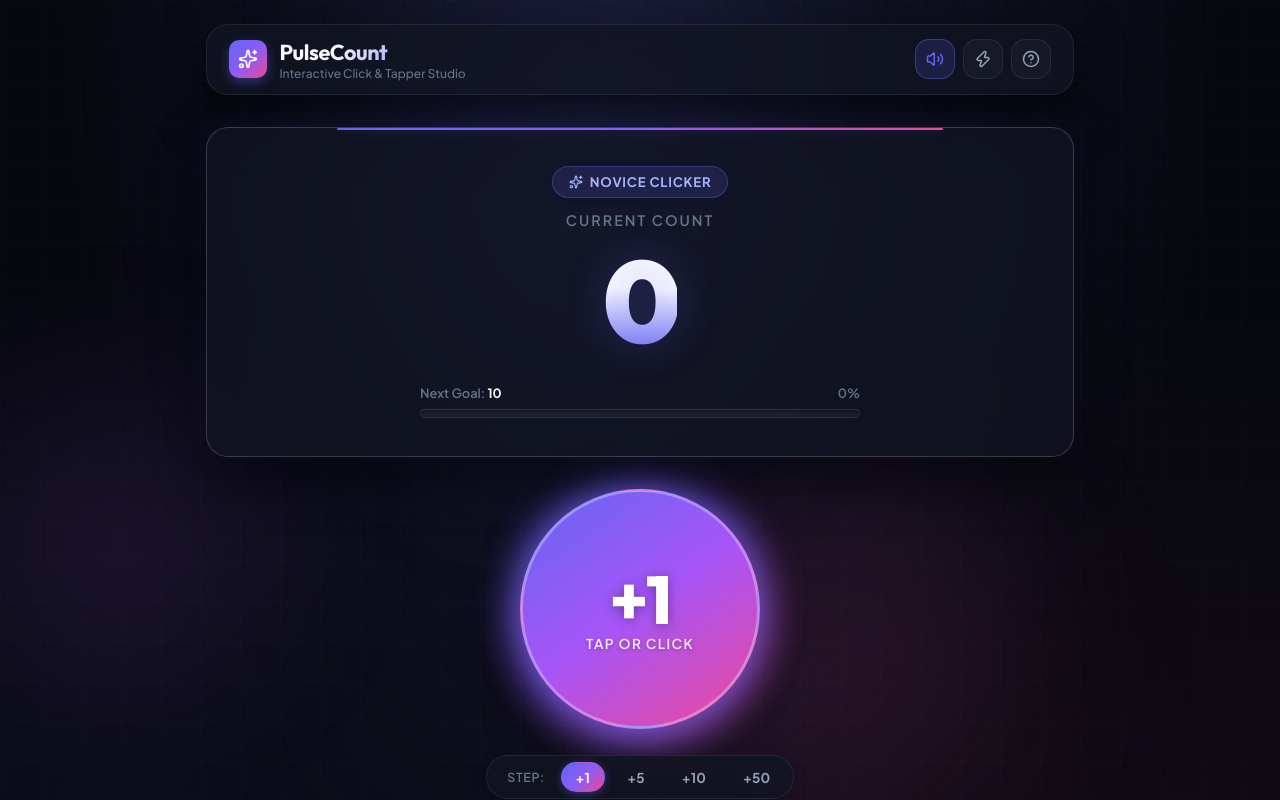
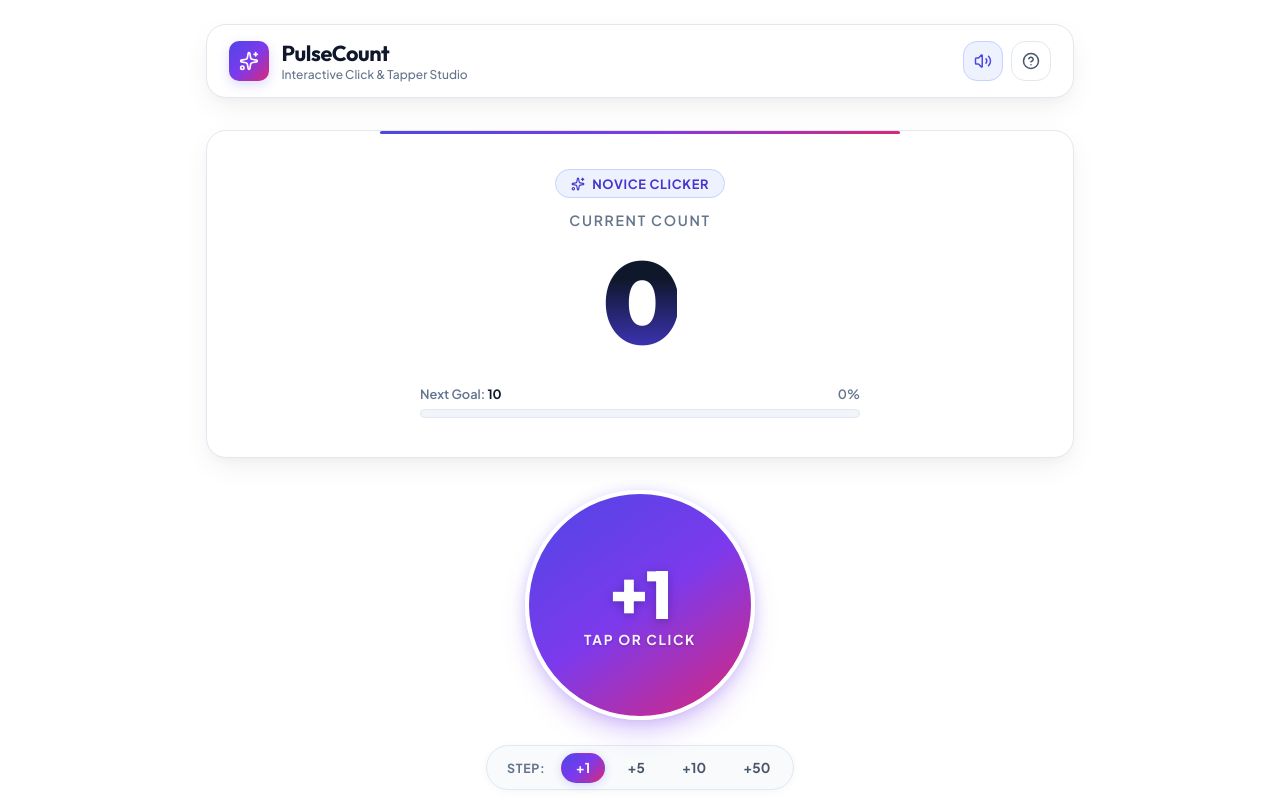
Before and after one commit to bharath-techcitta/jenkinstest, a React (Vite) app: page / in a window 1280 px wide. Shown: the top 800 px of the page. Built offline with nearby package versions, Linux system fonts and the light colour scheme.

Commit message:
style: remove all background decor and set clean plain white design

```diff
--- a/index.html
+++ b/index.html
@@ -6,12 +6,12 @@
     <meta name="viewport" content="width=device-width, initial-scale=1.0" />
     <title>PulseCount — Modern Click & Counter Studio</title>
     <meta name="description" content="A fast, interactive, and beautifully designed click counter with instant +1 reactions, sound effects, streaks, and analytics." />
-    <meta name="color-scheme" content="dark" />
+    <meta name="color-scheme" content="light" />
     <link rel="preconnect" href="https://fonts.googleapis.com">
     <link rel="preconnect" href="https://fonts.gstatic.com" crossorigin>
     <link href="https://fonts.googleapis.com/css2?family=Outfit:wght@300;400;500;600;700;800;900&family=Plus+Jakarta+Sans:wght@400;500;600;700&display=swap" rel="stylesheet">
   </head>
-  <body style="background-color: #07080f; margin: 0; color: #f8fafc;">
+  <body style="background-color: #ffffff; margin: 0; color: #0f172a;">
     <div id="root"></div>
     <script type="module" src="/src/main.jsx"></script>
   </body>
--- a/src/App.css
+++ b/src/App.css
@@ -1,4 +1,4 @@
-/* App Layout & Styling */
+/* App Layout & Styling - Clean Plain White Theme */
 .app-container {
   position: relative;
   z-index: 1;
@@ -9,6 +9,7 @@
   max-width: 900px;
   margin: 0 auto;
   width: 100%;
+  background-color: #ffffff;
 }
 
 /* Header */
@@ -16,12 +17,10 @@
   display: flex;
   align-items: center;
   justify-content: space-between;
-  padding: 0.8rem 1.4rem;
-  background: var(--bg-card);
+  padding: 0.9rem 1.4rem;
+  background: #ffffff;
   border: 1px solid var(--border-subtle);
   border-radius: var(--radius-lg);
-  backdrop-filter: blur(16px);
-  -webkit-backdrop-filter: blur(16px);
   box-shadow: var(--glass-shadow);
   margin-bottom: 2rem;
 }
@@ -33,8 +32,8 @@
 }
 
 .brand-icon {
-  width: 38px;
-  height: 38px;
+  width: 40px;
+  height: 40px;
   border-radius: 10px;
   background: var(--accent-gradient);
   display: flex;
@@ -49,9 +48,7 @@
   font-size: 1.35rem;
   font-weight: 700;
   letter-spacing: -0.02em;
-  background: linear-gradient(135deg, var(--text-primary) 30%, var(--accent-primary) 100%);
-  -webkit-background-clip: text;
-  -webkit-text-fill-color: transparent;
+  color: var(--text-primary);
 }
 
 .brand-subtitle {
@@ -74,7 +71,7 @@
   height: 40px;
   border-radius: var(--radius-md);
   border: 1px solid var(--border-subtle);
-  background: rgba(255, 255, 255, 0.03);
+  background: #ffffff;
   color: var(--text-secondary);
   transition: all 0.2s cubic-bezier(0.16, 1, 0.3, 1);
 }
@@ -82,13 +79,13 @@
 .icon-btn:hover {
   color: var(--text-primary);
   border-color: var(--border-bright);
-  background: var(--bg-card-hover);
+  background: var(--bg-secondary);
   transform: translateY(-2px);
 }
 
 .icon-btn.active {
   color: var(--accent-primary);
-  border-color: var(--accent-glow);
+  border-color: var(--badge-border);
   background: var(--badge-bg);
 }
 
@@ -109,12 +106,10 @@
   align-items: center;
   text-align: center;
   padding: 2.4rem 1.5rem;
-  background: var(--bg-card);
-  border: 1px solid var(--border-bright);
+  background: #ffffff;
+  border: 1px solid var(--border-subtle);
   border-radius: var(--radius-lg);
-  backdrop-filter: blur(24px);
-  -webkit-backdrop-filter: blur(24px);
-  box-shadow: var(--glass-shadow), 0 0 35px rgba(99, 102, 241, 0.1);
+  box-shadow: var(--glass-shadow);
   position: relative;
   overflow: hidden;
 }
@@ -123,35 +118,33 @@
   content: '';
   position: absolute;
   top: 0;
-  left: 15%;
-  right: 15%;
-  height: 2px;
+  left: 20%;
+  right: 20%;
+  height: 3px;
   background: var(--accent-gradient);
   border-radius: 9999px;
-  box-shadow: 0 0 12px var(--accent-glow);
 }
 
 .level-badge {
   display: inline-flex;
   align-items: center;
   gap: 0.45rem;
-  padding: 0.4rem 1rem;
+  padding: 0.35rem 0.95rem;
   background: var(--badge-bg);
   border: 1px solid var(--badge-border);
   border-radius: var(--radius-full);
   color: var(--badge-text);
-  font-size: 0.82rem;
+  font-size: 0.8rem;
   font-weight: 700;
   text-transform: uppercase;
-  letter-spacing: 0.06em;
+  letter-spacing: 0.05em;
   margin-bottom: 0.8rem;
-  box-shadow: 0 2px 10px rgba(0, 0, 0, 0.2);
 }
 
 .count-label {
-  font-size: 0.9rem;
+  font-size: 0.88rem;
   text-transform: uppercase;
-  letter-spacing: 0.14em;
+  letter-spacing: 0.12em;
   color: var(--text-muted);
   font-weight: 600;
   margin-bottom: 0.4rem;
@@ -171,15 +164,14 @@
   font-weight: 900;
   line-height: 1;
   letter-spacing: -0.04em;
-  background: linear-gradient(180deg, #ffffff 40%, var(--accent-primary) 100%);
+  background: linear-gradient(180deg, #0f172a 30%, #4338ca 100%);
   -webkit-background-clip: text;
   -webkit-text-fill-color: transparent;
   transition: transform 0.15s cubic-bezier(0.175, 0.885, 0.32, 1.275);
-  text-shadow: 0 0 40px rgba(99, 102, 241, 0.25);
 }
 
 .count-number.pulse {
-  transform: scale(1.1);
+  transform: scale(1.09);
 }
 
 /* Milestone Progress Bar */
@@ -207,11 +199,10 @@
 .progress-track {
   width: 100%;
   height: 9px;
-  background: rgba(255, 255, 255, 0.05);
+  background: #f1f5f9;
   border-radius: var(--radius-full);
   overflow: hidden;
   border: 1px solid var(--border-subtle);
-  box-shadow: inset 0 1px 3px rgba(0, 0, 0, 0.5);
 }
 
 .progress-fill {
@@ -219,7 +210,7 @@
   background: var(--accent-gradient);
   border-radius: var(--radius-full);
   transition: width 0.3s ease;
-  box-shadow: 0 0 12px var(--accent-glow);
+  box-shadow: 0 0 10px var(--accent-glow);
 }
 
 /* Giant Interactive Click Button */
@@ -233,8 +224,8 @@
 
 .big-click-btn {
   position: relative;
-  width: 240px;
-  height: 240px;
+  width: 230px;
+  height: 230px;
   border-radius: 50%;
   background: var(--btn-click-gradient);
   box-shadow: var(--btn-click-shadow);
@@ -248,35 +239,17 @@
   outline: none;
   -webkit-tap-highlight-color: transparent;
   user-select: none;
-  border: 3px solid rgba(255, 255, 255, 0.3);
-}
-
-.big-click-btn::before {
-  content: '';
-  position: absolute;
-  inset: -12px;
-  border-radius: 50%;
-  background: var(--accent-gradient);
-  opacity: 0.35;
-  filter: blur(16px);
-  z-index: -1;
-  animation: pulseGlow 4s ease-in-out infinite alternate;
-  transition: opacity 0.2s ease;
-}
-
-@keyframes pulseGlow {
-  0% { transform: scale(1); opacity: 0.3; }
-  100% { transform: scale(1.08); opacity: 0.55; }
+  border: 4px solid #ffffff;
 }
 
 .big-click-btn:hover {
-  transform: translateY(-5px) scale(1.04);
-  box-shadow: 0 20px 50px -6px rgba(139, 92, 246, 0.75), 0 0 35px rgba(99, 102, 241, 0.45);
+  transform: translateY(-4px) scale(1.03);
+  box-shadow: 0 18px 36px -6px rgba(124, 58, 237, 0.45), 0 0 18px rgba(79, 70, 229, 0.25);
 }
 
 .big-click-btn:active {
-  transform: translateY(3px) scale(0.94);
-  box-shadow: 0 6px 20px -4px rgba(139, 92, 246, 0.6);
+  transform: translateY(2px) scale(0.95);
+  box-shadow: 0 6px 16px -4px rgba(124, 58, 237, 0.35);
 }
 
 .btn-plus-icon {
@@ -284,18 +257,18 @@
   font-size: 4.2rem;
   font-weight: 800;
   line-height: 1;
-  text-shadow: 0 2px 12px rgba(0, 0, 0, 0.35);
+  text-shadow: 0 2px 10px rgba(0, 0, 0, 0.25);
   letter-spacing: -0.03em;
 }
 
 .btn-caption {
   font-size: 0.85rem;
-  font-weight: 600;
-  letter-spacing: 0.1em;
+  font-weight: 700;
+  letter-spacing: 0.12em;
   text-transform: uppercase;
-  opacity: 0.9;
+  opacity: 0.95;
   margin-top: 0.15rem;
-  text-shadow: 0 1px 4px rgba(0, 0, 0, 0.3);
+  text-shadow: 0 1px 3px rgba(0, 0, 0, 0.2);
 }
 
 /* Secondary Control Actions */
@@ -303,17 +276,16 @@
   display: flex;
   align-items: center;
   gap: 0.5rem;
-  background: var(--bg-card);
+  background: #f8fafc;
   padding: 0.4rem 0.5rem;
   border-radius: var(--radius-full);
   border: 1px solid var(--border-subtle);
-  backdrop-filter: blur(12px);
-  box-shadow: 0 4px 16px rgba(0, 0, 0, 0.15);
+  box-shadow: 0 2px 8px rgba(0, 0, 0, 0.04);
 }
 
 .step-label {
   font-size: 0.78rem;
-  font-weight: 600;
+  font-weight: 700;
   color: var(--text-muted);
   padding: 0 0.5rem 0 0.75rem;
   text-transform: uppercase;
@@ -332,7 +304,7 @@
 
 .step-chip:hover {
   color: var(--text-primary);
-  background: rgba(255, 255, 255, 0.05);
+  background: #ffffff;
 }
 
 .step-chip.active {
@@ -358,14 +330,15 @@
   font-weight: 600;
   transition: all 0.2s cubic-bezier(0.16, 1, 0.3, 1);
   border: 1px solid var(--border-subtle);
-  background: var(--bg-card);
+  background: #ffffff;
   color: var(--text-secondary);
+  box-shadow: 0 1px 3px rgba(0, 0, 0, 0.04);
 }
 
 .action-btn:hover {
   color: var(--text-primary);
   border-color: var(--border-bright);
-  background: var(--bg-card-hover);
+  background: var(--bg-secondary);
   transform: translateY(-2px);
 }
 
@@ -380,8 +353,8 @@
 }
 
 .action-btn.danger:hover {
-  background: rgba(239, 68, 68, 0.2);
-  color: #fff;
+  background: #fee2e2;
+  color: #b91c1c;
 }
 
 /* Stats Section Grid */
@@ -403,17 +376,16 @@
   align-items: center;
   gap: 1rem;
   padding: 1.1rem 1.25rem;
-  background: var(--bg-card);
+  background: #ffffff;
   border: 1px solid var(--border-subtle);
   border-radius: var(--radius-md);
-  backdrop-filter: blur(12px);
+  box-shadow: var(--glass-shadow);
   transition: all 0.2s ease;
 }
 
 .stat-card:hover {
   border-color: var(--border-bright);
   transform: translateY(-2px);
-  background: var(--bg-card-hover);
 }
 
 .stat-icon {
@@ -436,7 +408,7 @@
 .stat-value {
   font-family: var(--font-display);
   font-size: 1.35rem;
-  font-weight: 700;
+  font-weight: 800;
   color: var(--text-primary);
   line-height: 1.2;
 }
@@ -444,7 +416,7 @@
 .stat-label {
   font-size: 0.78rem;
   color: var(--text-muted);
-  font-weight: 500;
+  font-weight: 600;
   text-transform: uppercase;
   letter-spacing: 0.05em;
 }
@@ -465,29 +437,31 @@
   display: inline-flex;
   align-items: center;
   gap: 0.35rem;
-  padding: 0.3rem 0.8rem;
-  background: var(--bg-card);
+  padding: 0.35rem 0.85rem;
+  background: #f8fafc;
   border: 1px solid var(--border-subtle);
   border-radius: var(--radius-full);
   font-size: 0.75rem;
+  color: var(--text-secondary);
 }
 
 .key-kbd {
-  background: rgba(255, 255, 255, 0.1);
-  padding: 0.1rem 0.35rem;
+  background: #e2e8f0;
+  padding: 0.1rem 0.38rem;
   border-radius: 4px;
-  border: 1px solid var(--border-subtle);
+  border: 1px solid #cbd5e1;
   font-family: monospace;
   font-size: 0.75rem;
   color: var(--text-primary);
+  font-weight: 600;
 }
 
-/* Modal Popup for Shortcuts / Help */
+/* Modal Popup */
 .modal-overlay {
   position: fixed;
   inset: 0;
-  background: rgba(0, 0, 0, 0.65);
-  backdrop-filter: blur(8px);
+  background: rgba(15, 23, 42, 0.45);
+  backdrop-filter: blur(6px);
   z-index: 1000;
   display: flex;
   align-items: center;
@@ -499,11 +473,11 @@
 .modal-card {
   width: 100%;
   max-width: 440px;
-  background: var(--bg-card);
+  background: #ffffff;
   border: 1px solid var(--border-bright);
   border-radius: var(--radius-lg);
   padding: 1.75rem;
-  box-shadow: 0 25px 50px -12px rgba(0, 0, 0, 0.5);
+  box-shadow: 0 20px 40px -10px rgba(0, 0, 0, 0.15);
   display: flex;
   flex-direction: column;
   gap: 1.25rem;
@@ -532,8 +506,8 @@
   display: flex;
   align-items: center;
   justify-content: space-between;
-  padding: 0.5rem 0.75rem;
-  background: rgba(255, 255, 255, 0.03);
+  padding: 0.55rem 0.85rem;
+  background: #f8fafc;
   border-radius: var(--radius-sm);
   border: 1px solid var(--border-subtle);
   font-size: 0.88rem;
--- a/src/App.jsx
+++ b/src/App.jsx
@@ -60,7 +60,6 @@ export default function App() {
   });
 
   const [step, setStep] = useState(1);
-  const [theme, setTheme] = useState(() => localStorage.getItem('pulse_theme') || 'dark');
   const [soundMuted, setSoundMuted] = useState(() => localStorage.getItem('pulse_sound_muted') === 'true');
   const [particles, setParticles] = useState([]);
   const [isPulse, setIsPulse] = useState(false);
@@ -72,11 +71,11 @@ export default function App() {
   const clickTimestamps = useRef([]);
   const pulseTimeoutRef = useRef(null);
 
-  // Sync theme to root DOM
+  // Lock to plain white light theme
   useEffect(() => {
-    document.documentElement.setAttribute('data-theme', theme);
-    localStorage.setItem('pulse_theme', theme);
-  }, [theme]);
+    document.documentElement.setAttribute('data-theme', 'light');
+    localStorage.setItem('pulse_theme', 'light');
+  }, []);
 
   // Sync sound muted status
   useEffect(() => {
@@ -209,8 +208,6 @@ export default function App() {
         setShowResetConfirm(true);
       } else if (e.key === 'm' || e.key === 'M') {
         setSoundMuted((prev) => !prev);
-      } else if (e.key === 't' || e.key === 'T') {
-        setTheme((prev) => (prev === 'dark' ? 'light' : 'dark'));
       } else if (e.key === '?') {
         setShowShortcuts((prev) => !prev);
       } else if (e.key === 'Escape') {
@@ -236,13 +233,6 @@ export default function App() {
 
   return (
     <>
-      {/* Background Animated Atmosphere */}
-      <div className="bg-ambient" aria-hidden="true">
-        <div className="ambient-blob-1" />
-        <div className="ambient-blob-2" />
-        <div className="ambient-blob-3" />
-      </div>
-
       {/* Floating Click Particles */}
       {particles.map((p) => (
         <span
@@ -280,16 +270,6 @@ export default function App() {
               aria-label="Toggle Sound"
             >
               {soundMuted ? <VolumeX size={18} /> : <Volume2 size={18} />}
-            </button>
-
-            <button
-              id="theme-toggle-btn"
-              className="icon-btn"
-              onClick={() => setTheme((prev) => (prev === 'dark' ? 'light' : 'dark'))}
-              title={`Switch to ${theme === 'dark' ? 'Cyber Sapphire' : 'Midnight Obsidian'} Theme (T)`}
-              aria-label="Toggle Theme"
-            >
-              {theme === 'dark' ? <Zap size={18} /> : <Moon size={18} />}
             </button>
 
             <button
@@ -515,10 +495,6 @@ export default function App() {
                 <kbd className="key-kbd">M</kbd>
               </div>
               <div className="shortcut-row">
-                <span>Toggle Dark / Light Theme</span>
-                <kbd className="key-kbd">T</kbd>
-              </div>
-              <div className="shortcut-row">
                 <span>Close Dialog</span>
                 <kbd className="key-kbd">Esc</kbd>
               </div>
--- a/src/index.css
+++ b/src/index.css
@@ -1,82 +1,46 @@
-/* Base Reset & Design Tokens */
+/* Base Reset & Design Tokens - Clean Plain White Theme */
 :root {
   --font-display: 'Outfit', -apple-system, BlinkMacSystemFont, 'Segoe UI', Roboto, sans-serif;
   --font-body: 'Plus Jakarta Sans', -apple-system, BlinkMacSystemFont, 'Segoe UI', Roboto, sans-serif;
 
-  /* Theme: Midnight Obsidian (Default Dark) - Zero White Backgrounds */
-  --bg-primary: #07080f;
-  --bg-secondary: #0e101c;
-  --bg-card: rgba(18, 20, 34, 0.75);
-  --bg-card-hover: rgba(26, 30, 48, 0.88);
-  --border-subtle: rgba(255, 255, 255, 0.08);
-  --border-bright: rgba(255, 255, 255, 0.18);
-  --border-focus: #6366f1;
+  /* Plain White Theme */
+  --bg-primary: #ffffff;
+  --bg-secondary: #f8fafc;
+  --bg-card: #ffffff;
+  --bg-card-hover: #f8fafc;
+  --border-subtle: #e2e8f0;
+  --border-bright: #cbd5e1;
+  --border-focus: #4f46e5;
 
-  --text-primary: #f8fafc;
-  --text-secondary: #94a3b8;
+  --text-primary: #0f172a;
+  --text-secondary: #475569;
   --text-muted: #64748b;
 
-  --accent-primary: #6366f1;
-  --accent-glow: rgba(99, 102, 241, 0.4);
-  --accent-gradient: linear-gradient(135deg, #6366f1 0%, #8b5cf6 50%, #ec4899 100%);
-  --accent-gradient-hover: linear-gradient(135deg, #4f46e5 0%, #7c3aed 50%, #db2777 100%);
+  --accent-primary: #4f46e5;
+  --accent-glow: rgba(79, 70, 229, 0.2);
+  --accent-gradient: linear-gradient(135deg, #4f46e5 0%, #7c3aed 50%, #db2777 100%);
+  --accent-gradient-hover: linear-gradient(135deg, #4338ca 0%, #6d28d9 50%, #be185d 100%);
 
-  --btn-click-gradient: linear-gradient(145deg, #6366f1, #a855f7 50%, #ec4899);
-  --btn-click-shadow: 0 16px 45px -8px rgba(139, 92, 246, 0.65), 0 0 25px rgba(99, 102, 241, 0.35);
+  --btn-click-gradient: linear-gradient(145deg, #4f46e5, #7c3aed 50%, #db2777);
+  --btn-click-shadow: 0 14px 28px -6px rgba(124, 58, 237, 0.35), 0 0 12px rgba(79, 70, 229, 0.15);
 
-  --badge-bg: rgba(99, 102, 241, 0.16);
-  --badge-border: rgba(99, 102, 241, 0.35);
-  --badge-text: #a5b4fc;
+  --badge-bg: #eef2ff;
+  --badge-border: #c7d2fe;
+  --badge-text: #4338ca;
 
-  --danger-color: #ef4444;
-  --danger-bg: rgba(239, 68, 68, 0.12);
-  --danger-border: rgba(239, 68, 68, 0.25);
+  --danger-color: #dc2626;
+  --danger-bg: #fef2f2;
+  --danger-border: #fecaca;
 
-  --success-color: #10b981;
-  --success-bg: rgba(16, 185, 129, 0.12);
+  --success-color: #059669;
+  --success-bg: #ecfdf5;
 
   --radius-sm: 8px;
   --radius-md: 14px;
-  --radius-lg: 22px;
+  --radius-lg: 20px;
   --radius-full: 9999px;
 
-  --glass-shadow: 0 20px 50px rgba(0, 0, 0, 0.6);
-}
-
-/* Alternate Theme: Cyber Sapphire (Replaces bright white - deep navy with neon cyan & indigo) */
-[data-theme="light"] {
-  --bg-primary: #0a0e1a;
-  --bg-secondary: #101628;
-  --bg-card: rgba(16, 22, 40, 0.82);
-  --bg-card-hover: rgba(24, 32, 58, 0.92);
-  --border-subtle: rgba(56, 189, 248, 0.12);
-  --border-bright: rgba(56, 189, 248, 0.25);
-  --border-focus: #06b6d4;
-
-  --text-primary: #f0f9ff;
-  --text-secondary: #94a3b8;
-  --text-muted: #64748b;
-
-  --accent-primary: #06b6d4;
-  --accent-glow: rgba(6, 182, 212, 0.4);
-  --accent-gradient: linear-gradient(135deg, #06b6d4 0%, #3b82f6 50%, #8b5cf6 100%);
-  --accent-gradient-hover: linear-gradient(135deg, #0891b2 0%, #2563eb 50%, #7c3aed 100%);
-
-  --btn-click-gradient: linear-gradient(145deg, #06b6d4, #3b82f6 50%, #8b5cf6);
-  --btn-click-shadow: 0 16px 45px -8px rgba(6, 182, 212, 0.55), 0 0 25px rgba(59, 130, 246, 0.35);
-
-  --badge-bg: rgba(6, 182, 212, 0.14);
-  --badge-border: rgba(6, 182, 212, 0.3);
-  --badge-text: #67e8f9;
-
-  --danger-color: #f87171;
-  --danger-bg: rgba(239, 68, 68, 0.14);
-  --danger-border: rgba(239, 68, 68, 0.25);
-
-  --success-color: #34d399;
-  --success-bg: rgba(16, 185, 129, 0.14);
-
-  --glass-shadow: 0 20px 50px rgba(0, 0, 0, 0.65);
+  --glass-shadow: 0 10px 30px -5px rgba(0, 0, 0, 0.08), 0 4px 10px -4px rgba(0, 0, 0, 0.04);
 }
 
 * {
@@ -86,17 +50,14 @@
 }
 
 html {
-  background-color: var(--bg-primary);
-  color-scheme: dark;
+  background-color: #ffffff;
+  color-scheme: light;
 }
 
 body {
   font-family: var(--font-body);
-  background-color: var(--bg-primary);
-  background-image:
-    radial-gradient(ellipse at 50% -10%, #15182e 0%, transparent 65%),
-    radial-gradient(at 90% 90%, rgba(236, 72, 153, 0.05) 0px, transparent 50%),
-    radial-gradient(at 10% 80%, rgba(99, 102, 241, 0.06) 0px, transparent 50%);
+  background-color: #ffffff;
+  background-image: none !important;
   color: var(--text-primary);
   min-height: 100vh;
   display: flex;
@@ -105,21 +66,12 @@ body {
   position: relative;
   -webkit-font-smoothing: antialiased;
   -moz-osx-font-smoothing: grayscale;
-  transition: background-color 0.3s ease, color 0.3s ease;
   user-select: none;
 }
 
-/* Subtle Cyber Tech Grid Pattern for visual depth without white background */
-body::before {
-  content: '';
-  position: fixed;
-  inset: 0;
-  background-image:
-    linear-gradient(to right, rgba(255, 255, 255, 0.015) 1px, transparent 1px),
-    linear-gradient(to bottom, rgba(255, 255, 255, 0.015) 1px, transparent 1px);
-  background-size: 40px 40px;
-  pointer-events: none;
-  z-index: 0;
+/* Hide all background decorative blobs completely */
+.bg-ambient {
+  display: none !important;
 }
 
 #root {
@@ -127,8 +79,7 @@ body::before {
   display: flex;
   flex-direction: column;
   width: 100%;
-  position: relative;
-  z-index: 1;
+  background-color: #ffffff;
 }
 
 button {
@@ -139,65 +90,15 @@ button {
   background: transparent;
 }
 
-/* Background Animated Gradient Blobs */
-.bg-ambient {
-  position: fixed;
-  inset: 0;
-  pointer-events: none;
-  z-index: 0;
-  overflow: hidden;
-}
-
-.ambient-blob-1 {
-  position: absolute;
-  top: -12%;
-  left: 20%;
-  width: 580px;
-  height: 580px;
-  border-radius: 50%;
-  background: radial-gradient(circle, rgba(99, 102, 241, 0.22) 0%, rgba(99, 102, 241, 0) 70%);
-  filter: blur(75px);
-  animation: floatOrb 18s ease-in-out infinite alternate;
-}
-
-.ambient-blob-2 {
-  position: absolute;
-  bottom: -10%;
-  right: 15%;
-  width: 520px;
-  height: 520px;
-  border-radius: 50%;
-  background: radial-gradient(circle, rgba(236, 72, 153, 0.16) 0%, rgba(236, 72, 153, 0) 70%);
-  filter: blur(80px);
-  animation: floatOrb 22s ease-in-out infinite alternate-reverse;
-}
-
-.ambient-blob-3 {
-  position: absolute;
-  top: 40%;
-  left: -8%;
-  width: 440px;
-  height: 440px;
-  border-radius: 50%;
-  background: radial-gradient(circle, rgba(168, 85, 247, 0.15) 0%, rgba(168, 85, 247, 0) 70%);
-  filter: blur(70px);
-}
-
-@keyframes floatOrb {
-  0% { transform: translate(0, 0) scale(1); }
-  50% { transform: translate(40px, 30px) scale(1.08); }
-  100% { transform: translate(-30px, 50px) scale(0.95); }
-}
-
 /* Floating Click Reaction Particles */
 .floating-plus {
   position: fixed;
   pointer-events: none;
   font-family: var(--font-display);
   font-weight: 800;
-  font-size: 1.75rem;
-  color: #c084fc;
-  text-shadow: 0 0 20px rgba(192, 132, 252, 0.8), 0 0 35px rgba(168, 85, 247, 0.5);
+  font-size: 1.6rem;
+  color: #7c3aed;
+  text-shadow: 0 2px 10px rgba(124, 58, 237, 0.3);
   z-index: 9999;
   transform: translate(-50%, -50%);
   animation: floatUpAndFade 0.85s cubic-bezier(0.16, 1, 0.3, 1) forwards;
@@ -210,10 +111,10 @@ button {
   }
   35% {
     opacity: 1;
-    transform: translate(calc(-50% + var(--drift-x, 0px)), -75%) scale(1.3);
+    transform: translate(calc(-50% + var(--drift-x, 0px)), -75%) scale(1.25);
   }
   100% {
     opacity: 0;
-    transform: translate(calc(-50% + var(--drift-x, 0px)), -150%) scale(1.05);
+    transform: translate(calc(-50% + var(--drift-x, 0px)), -145%) scale(1.02);
   }
 }
```
